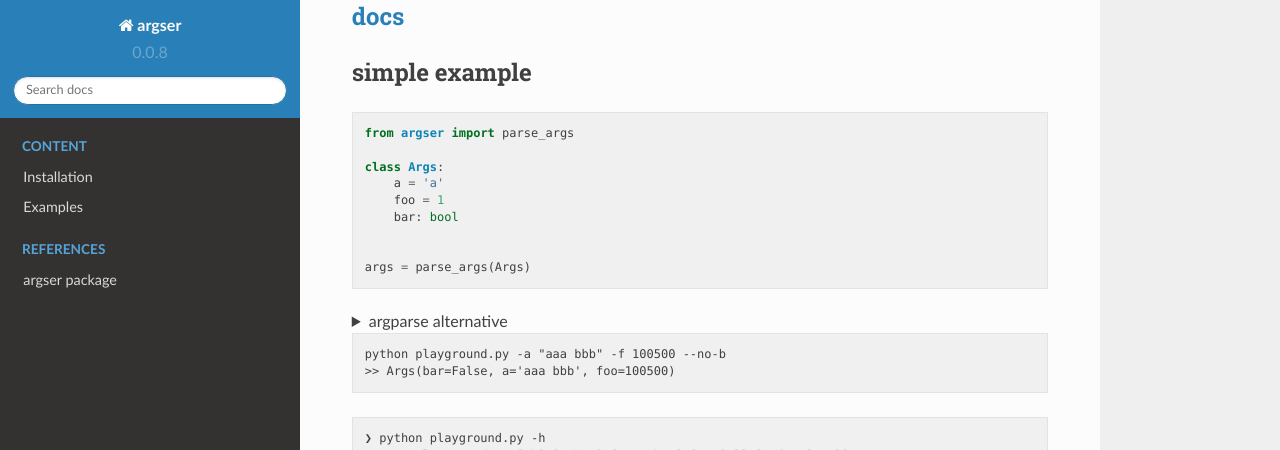
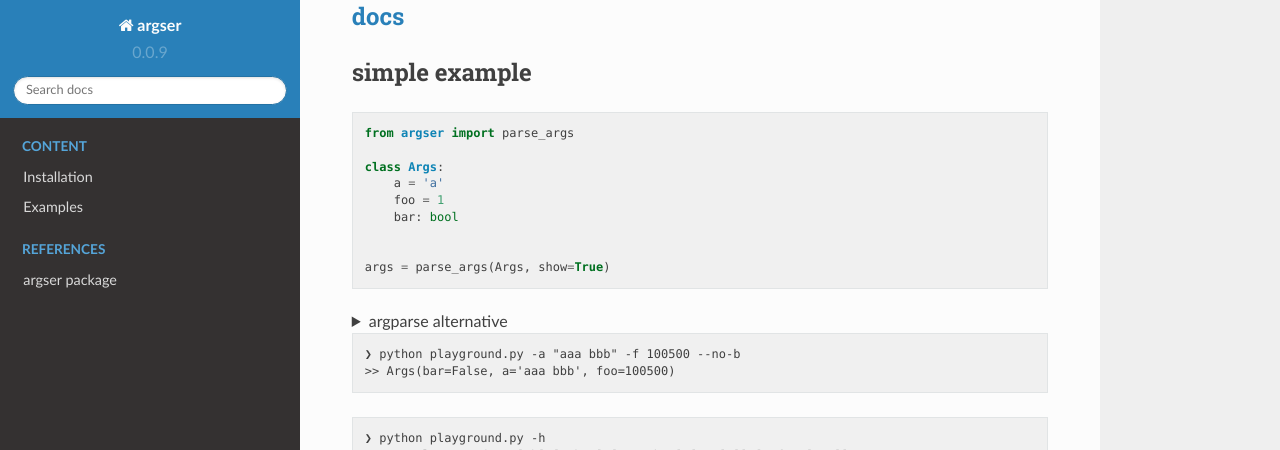
Before and after one commit to vanyakosmos/argser, a Sphinx documentation site: the page built from docs/source/index.rst, in a window 1280 px wide and 900 px high, scrolled down 741 px. Shown: the top 450 px of the window. Built offline with Sphinx 7.4.7 and the Read the Docs theme 2.0.0, drawn with Linux system fonts in a browser that asks for light colours.

Commit message:
bump version

````diff
--- a/README.md
+++ b/README.md
@@ -41,7 +41,7 @@ class Args:
     bar: bool
 
 
-args = parse_args(Args)
+args = parse_args(Args, show=True)
 ```
 
 <details>
@@ -63,7 +63,7 @@ print(args)
 </details>
 
 ```text
-python playground.py -a "aaa bbb" -f 100500 --no-b
+❯ python playground.py -a "aaa bbb" -f 100500 --no-b
 >> Args(bar=False, a='aaa bbb', foo=100500)
 ```
 
--- a/docs/source/conf.py
+++ b/docs/source/conf.py
@@ -79,7 +79,6 @@ apidoc_module_dir = module_root
 apidoc_output_dir = 'modules'
 apidoc_excluded_paths = [
     'consts.py',
-    'utils.py',
     'logging.py',
 ]
 apidoc_separate_modules = True
--- a/docs/source/examples.rst
+++ b/docs/source/examples.rst
@@ -134,6 +134,6 @@ Add autocomplete:
     # using argser
     eval "$(argser auto)"  # for all scripts with PYTHON_ARGCOMPLETE_OK (in current dir)
     eval "$(argser auto foo.py)"  # specific file
-    eval "$(argser auto /path/to/dir)"  # for all scripts with PYTHON_ARGCOMPLETE_OK in /path/to/dir
+    eval "$(argser auto /path/to/dir)"  # for all scripts (with PYTHON_ARGCOMPLETE_OK) in /path/to/dir
     eval "$(argser auto /path/to/dir foo.py)"  # combine
     eval "$(argser auto --no-mark)"  # add autocomplete to every script
--- a/docs/source/modules/argser.rst
+++ b/docs/source/modules/argser.rst
@@ -9,6 +9,7 @@ Submodules
    argser.display
    argser.fields
    argser.parser
+   argser.utils
 
 Module contents
 ---------------
--- a/pyproject.toml
+++ b/pyproject.toml
@@ -1,6 +1,6 @@
 [tool.poetry]
 name = "argser"
-version = "0.0.8"
+version = "0.0.9"
 description = "Arguments parsing without boilerplate."
 authors = ["Bachynin Ivan <bachynin.i@gmail.com>"]
 license = "MIT"
````
Also changed, not shown: other parts of docs/source/examples.rst (+2 -2 lines), docs/source/modules/argser.utils.rst (added, +7 -0 lines).
